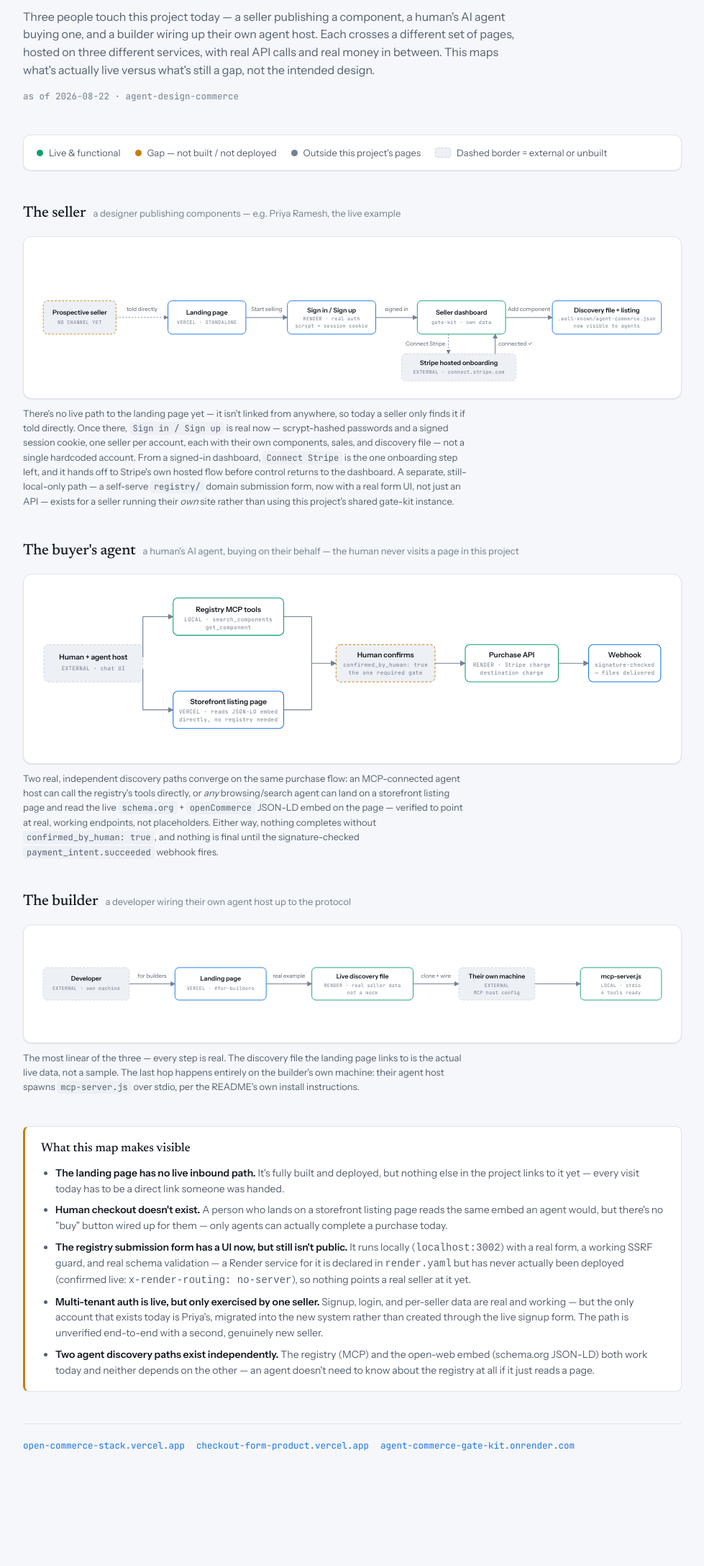
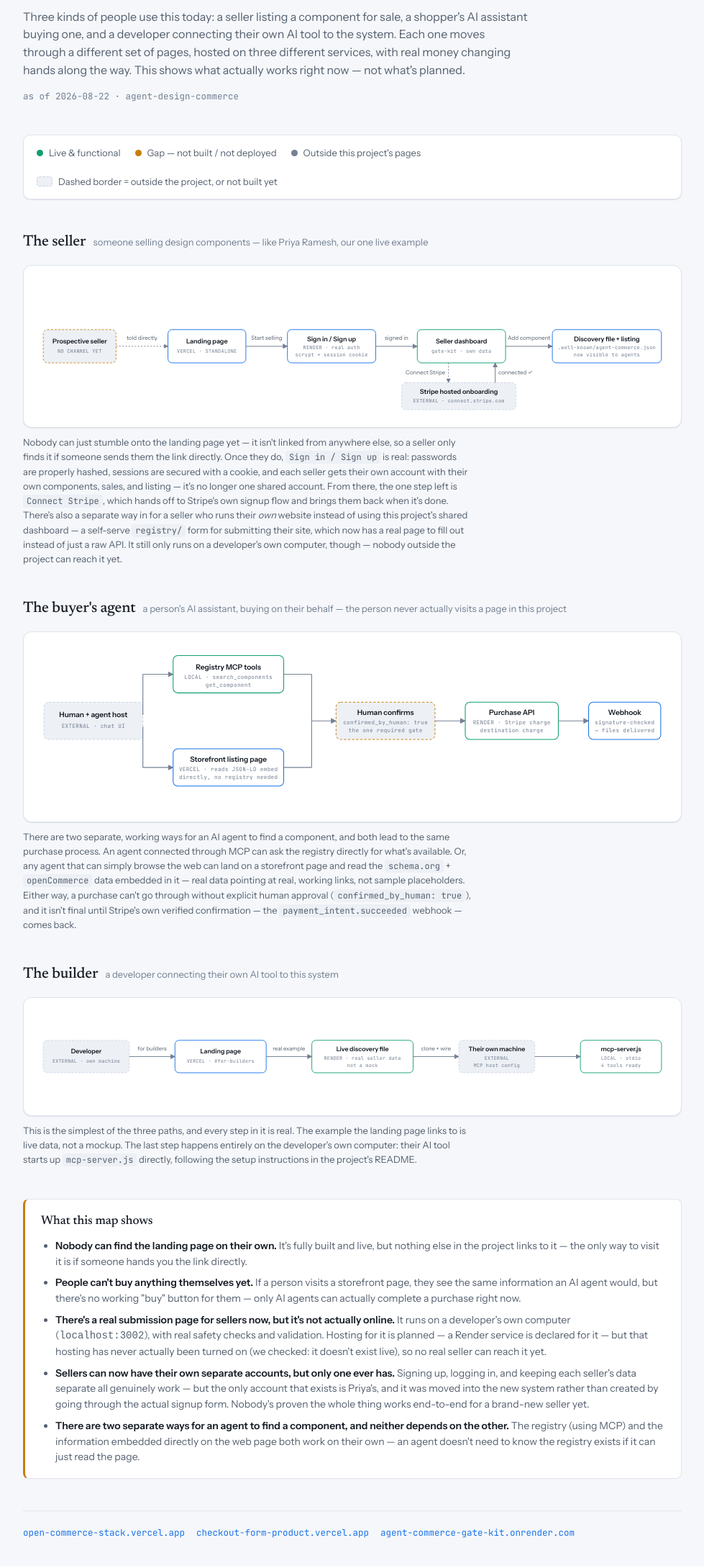
Before and after one commit to donaldrichard19-LVD/agent-design-commerce, a plain HTML site: page docs/user-journey-map.html in a window 1280 px wide. Shown: the part 133-2308 px from the top of the page at 72% size, without its empty margins (150-1129 px from the left). Before the commit the page ends 2247 px from the top, so only its background shows below. Drawn offline with Linux system fonts and the light colour scheme.

Commit message:
Rewrite journey map copy in plain English
Reworked the intro, lane descriptions, figcaptions, diagram
alt-text, and gaps list to read as plain prose instead of dense
technical shorthand, while keeping literal field names, protocol
terms, and service names where they're actually load-bearing
(confirmed_by_human, payment_intent.succeeded, MCP, Stripe Connect).
No factual or structural changes.

```diff
--- a/docs/user-journey-map.html
+++ b/docs/user-journey-map.html
@@ -160,10 +160,10 @@
     <div class="eyebrow">Open Commerce — internal reference</div>
     <h1>Who lands where, and what happens next</h1>
     <p class="doc-sub">
-      Three people touch this project today — a seller publishing a component, a human's AI agent buying one,
-      and a builder wiring up their own agent host. Each crosses a different set of pages, hosted on three
-      different services, with real API calls and real money in between. This maps what's actually live versus
-      what's still a gap, not the intended design.
+      Three kinds of people use this today: a seller listing a component for sale, a shopper's AI assistant
+      buying one, and a developer connecting their own AI tool to the system. Each one moves through a
+      different set of pages, hosted on three different services, with real money changing hands along the
+      way. This shows what actually works right now — not what's planned.
     </p>
     <div class="doc-meta">as of 2026-08-22 · agent-design-commerce</div>
   </div>
@@ -172,18 +172,18 @@
     <div class="legend-item"><span class="legend-dot live"></span> Live &amp; functional</div>
     <div class="legend-item"><span class="legend-dot gap"></span> Gap — not built / not deployed</div>
     <div class="legend-item"><span class="legend-dot external"></span> Outside this project's pages</div>
-    <div class="legend-item"><span class="legend-swatch" aria-hidden="true"></span> Dashed border = external or unbuilt</div>
+    <div class="legend-item"><span class="legend-swatch" aria-hidden="true"></span> Dashed border = outside the project, or not built yet</div>
   </div>
 
   <!-- ===================== LANE 1: SELLER ===================== -->
   <div class="lane">
     <div class="lane-heading">
       <h2 class="lane-title">The seller</h2>
-      <span class="lane-role">a designer publishing components — e.g. Priya Ramesh, the live example</span>
+      <span class="lane-role">someone selling design components — like Priya Ramesh, our one live example</span>
     </div>
     <figure>
       <div class="diagram-frame">
-        <svg viewBox="0 0 1210 260" role="img" aria-label="Seller journey: a prospective seller has no live channel to discover the landing page today; from the landing page they click through to a real sign-in/sign-up screen on Render, then reach a per-seller dashboard, where connecting Stripe branches out to Stripe's own hosted onboarding before returning, and adding a component publishes a live discovery file.">
+        <svg viewBox="0 0 1210 260" role="img" aria-label="Seller journey: today, a prospective seller has no way to find the landing page on their own. From the landing page, they click through to a real sign-in or sign-up screen, then reach their own dashboard. From there, connecting a Stripe account sends them to Stripe's own signup process before bringing them back, and adding a component makes it show up live for AI agents to find.">
           <defs>
             <marker id="arrow1" viewBox="0 0 10 10" refX="9" refY="5" markerWidth="7" markerHeight="7" orient="auto-start-reverse">
               <path d="M0,0 L10,5 L0,10 z" fill="var(--text-tertiary)"></path>
@@ -240,14 +240,16 @@
         </svg>
       </div>
       <figcaption>
-        There's no live path to the landing page yet — it isn't linked from anywhere, so today a seller only
-        finds it if told directly. Once there, <code>Sign in / Sign up</code> is real now — scrypt-hashed
-        passwords and a signed session cookie, one seller per account, each with their own components, sales,
-        and discovery file — not a single hardcoded account. From a signed-in dashboard, <code>Connect
-        Stripe</code> is the one onboarding step left, and it hands off to Stripe's own hosted flow before
-        control returns to the dashboard. A separate, still-local-only path — a self-serve
-        <code>registry/</code> domain submission form, now with a real form UI, not just an API — exists for a
-        seller running their <em>own</em> site rather than using this project's shared gate-kit instance.
+        Nobody can just stumble onto the landing page yet — it isn't linked from anywhere else, so a seller
+        only finds it if someone sends them the link directly. Once they do, <code>Sign in / Sign up</code> is
+        real: passwords are properly hashed, sessions are secured with a cookie, and each seller gets their
+        own account with their own components, sales, and listing — it's no longer one shared account. From
+        there, the one step left is <code>Connect Stripe</code>, which hands off to Stripe's own signup flow
+        and brings them back when it's done. There's also a separate way in for a seller who runs their
+        <em>own</em> website instead of using this project's shared dashboard — a self-serve
+        <code>registry/</code> form for submitting their site, which now has a real page to fill out instead
+        of just a raw API. It still only runs on a developer's own computer, though — nobody outside the
+        project can reach it yet.
       </figcaption>
     </figure>
   </div>
@@ -256,11 +258,11 @@
   <div class="lane">
     <div class="lane-heading">
       <h2 class="lane-title">The buyer's agent</h2>
-      <span class="lane-role">a human's AI agent, buying on their behalf — the human never visits a page in this project</span>
+      <span class="lane-role">a person's AI assistant, buying on their behalf — the person never actually visits a page in this project</span>
     </div>
     <figure>
       <div class="diagram-frame">
-        <svg viewBox="0 0 1080 280" role="img" aria-label="Buyer's agent journey: a human and their agent host discover a component through one of two real paths, either the registry's MCP tools or by reading a live JSON-LD embed on a storefront listing page, both converging on human confirmation, a real Stripe purchase, a signature-checked webhook, and delivered files.">
+        <svg viewBox="0 0 1080 280" role="img" aria-label="Buyer's agent journey: a person and their AI assistant find a component one of two ways — either through the registry's tools, or by reading structured data embedded on a storefront page. Both paths lead to the same next steps: the person has to approve the purchase, a real payment goes through Stripe, a verified confirmation comes back, and the files get delivered.">
           <defs>
             <marker id="arrow2" viewBox="0 0 10 10" refX="9" refY="5" markerWidth="7" markerHeight="7" orient="auto-start-reverse">
               <path d="M0,0 L10,5 L0,10 z" fill="var(--text-tertiary)"></path>
@@ -318,12 +320,13 @@
         </svg>
       </div>
       <figcaption>
-        Two real, independent discovery paths converge on the same purchase flow: an MCP-connected agent host
-        can call the registry's tools directly, or <em>any</em> browsing/search agent can land on a storefront
-        listing page and read the live <code>schema.org</code> + <code>openCommerce</code> JSON-LD embed on the
-        page — verified to point at real, working endpoints, not placeholders. Either way, nothing completes
-        without <code>confirmed_by_human: true</code>, and nothing is final until the signature-checked
-        <code>payment_intent.succeeded</code> webhook fires.
+        There are two separate, working ways for an AI agent to find a component, and both lead to the same
+        purchase process. An agent connected through MCP can ask the registry directly for what's available.
+        Or, any agent that can simply browse the web can land on a storefront page and read the
+        <code>schema.org</code> + <code>openCommerce</code> data embedded in it — real data pointing at real,
+        working links, not sample placeholders. Either way, a purchase can't go through without explicit human
+        approval (<code>confirmed_by_human: true</code>), and it isn't final until Stripe's own verified
+        confirmation — the <code>payment_intent.succeeded</code> webhook — comes back.
       </figcaption>
     </figure>
   </div>
@@ -332,11 +335,11 @@
   <div class="lane">
     <div class="lane-heading">
       <h2 class="lane-title">The builder</h2>
-      <span class="lane-role">a developer wiring their own agent host up to the protocol</span>
+      <span class="lane-role">a developer connecting their own AI tool to this system</span>
     </div>
     <figure>
       <div class="diagram-frame">
-        <svg viewBox="0 0 1240 180" role="img" aria-label="Builder journey: a developer starts at the landing page's for-builders section, follows a link to a real live discovery file, then clones the registry code and configures their own agent host to talk to the local MCP server over stdio.">
+        <svg viewBox="0 0 1240 180" role="img" aria-label="Builder journey: a developer starts on the landing page's section for builders, follows a link to a real, live example, then copies the registry code and sets up their own AI tool to talk to it directly on their own computer.">
           <defs>
             <marker id="arrow3" viewBox="0 0 10 10" refX="9" refY="5" markerWidth="7" markerHeight="7" orient="auto-start-reverse">
               <path d="M0,0 L10,5 L0,10 z" fill="var(--text-tertiary)"></path>
@@ -379,22 +382,23 @@
         </svg>
       </div>
       <figcaption>
-        The most linear of the three — every step is real. The discovery file the landing page links to is the
-        actual live data, not a sample. The last hop happens entirely on the builder's own machine: their agent
-        host spawns <code>mcp-server.js</code> over stdio, per the README's own install instructions.
+        This is the simplest of the three paths, and every step in it is real. The example the landing page
+        links to is live data, not a mockup. The last step happens entirely on the developer's own computer:
+        their AI tool starts up <code>mcp-server.js</code> directly, following the setup instructions in the
+        project's README.
       </figcaption>
     </figure>
   </div>
 
   <!-- ===================== GAPS CALLOUT ===================== -->
   <div class="callout">
-    <h2>What this map makes visible</h2>
+    <h2>What this map shows</h2>
     <ul>
-      <li><b>The landing page has no live inbound path.</b> It's fully built and deployed, but nothing else in the project links to it yet — every visit today has to be a direct link someone was handed.</li>
-      <li><b>Human checkout doesn't exist.</b> A person who lands on a storefront listing page reads the same embed an agent would, but there's no "buy" button wired up for them — only agents can actually complete a purchase today.</li>
-      <li><b>The registry submission form has a UI now, but still isn't public.</b> It runs locally (<code>localhost:3002</code>) with a real form, a working SSRF guard, and real schema validation — a Render service for it is declared in <code>render.yaml</code> but has never actually been deployed (confirmed live: <code>x-render-routing: no-server</code>), so nothing points a real seller at it yet.</li>
-      <li><b>Multi-tenant auth is live, but only exercised by one seller.</b> Signup, login, and per-seller data are real and working — but the only account that exists today is Priya's, migrated into the new system rather than created through the live signup form. The path is unverified end-to-end with a second, genuinely new seller.</li>
-      <li><b>Two agent discovery paths exist independently.</b> The registry (MCP) and the open-web embed (schema.org JSON-LD) both work today and neither depends on the other — an agent doesn't need to know about the registry at all if it just reads a page.</li>
+      <li><b>Nobody can find the landing page on their own.</b> It's fully built and live, but nothing else in the project links to it — the only way to visit it is if someone hands you the link directly.</li>
+      <li><b>People can't buy anything themselves yet.</b> If a person visits a storefront page, they see the same information an AI agent would, but there's no working "buy" button for them — only AI agents can actually complete a purchase right now.</li>
+      <li><b>There's a real submission page for sellers now, but it's not actually online.</b> It runs on a developer's own computer (<code>localhost:3002</code>), with real safety checks and validation. Hosting for it is planned — a Render service is declared for it — but that hosting has never actually been turned on (we checked: it doesn't exist live), so no real seller can reach it yet.</li>
+      <li><b>Sellers can now have their own separate accounts, but only one ever has.</b> Signing up, logging in, and keeping each seller's data separate all genuinely work — but the only account that exists is Priya's, and it was moved into the new system rather than created by going through the actual signup form. Nobody's proven the whole thing works end-to-end for a brand-new seller yet.</li>
+      <li><b>There are two separate ways for an agent to find a component, and neither depends on the other.</b> The registry (using MCP) and the information embedded directly on the web page both work on their own — an agent doesn't need to know the registry exists if it can just read the page.</li>
     </ul>
   </div>
 
```
